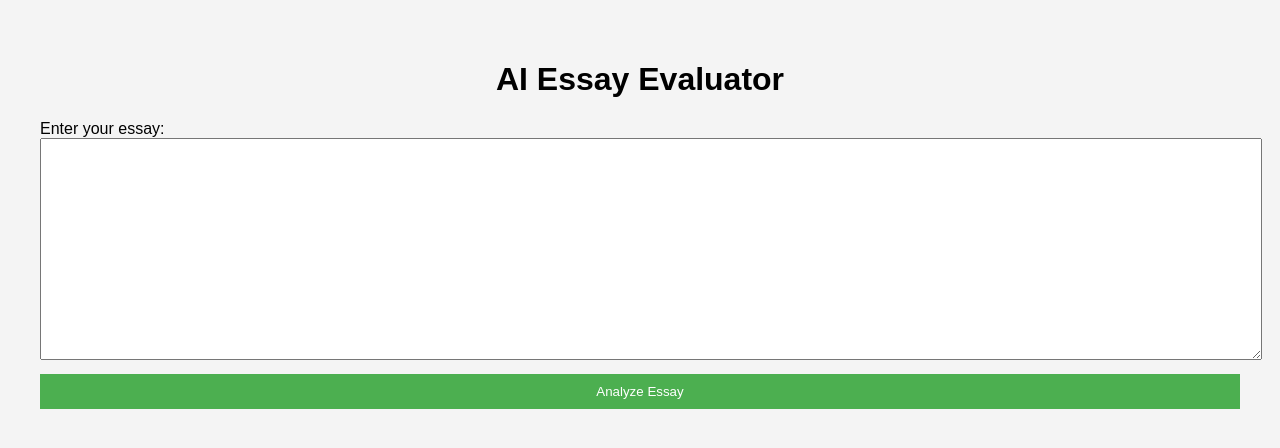
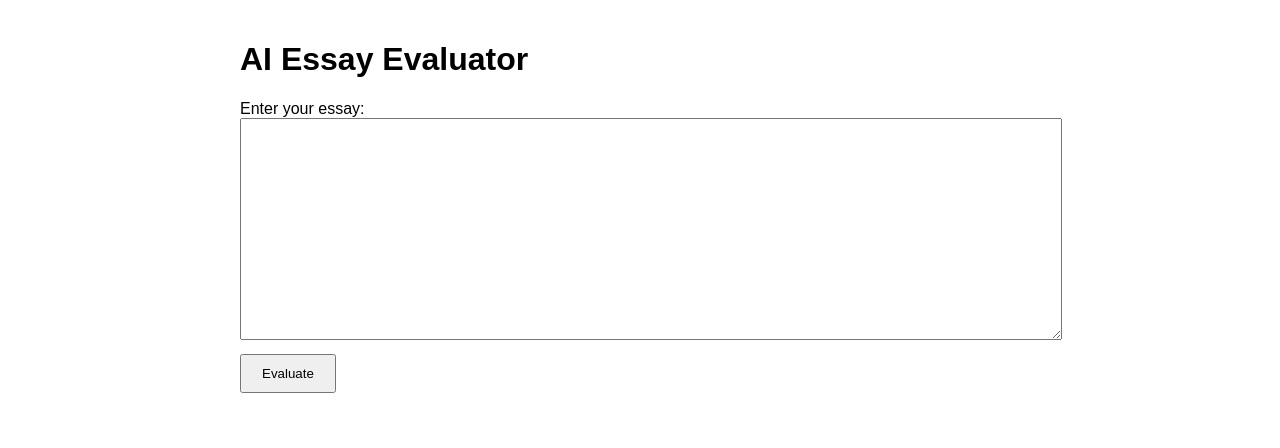
Before and after one commit to Zhengkii-bis/flask-chatbot, a Flask app: page / in a window 1280 px wide. Shown: the top 448 px of the page. Run offline with Flask 3, Linux system fonts and the light colour scheme.

Commit message:
Update index.html

```diff
--- a/templates/index.html
+++ b/templates/index.html
@@ -7,12 +7,10 @@
     <style>
         body {
             font-family: Arial, sans-serif;
-            margin: 20px;
+            margin: 40px;
             padding: 20px;
-            background-color: #f4f4f4;
-        }
-        h1 {
-            text-align: center;
+            max-width: 800px;
+            margin: auto;
         }
         textarea {
             width: 100%;
@@ -20,45 +18,39 @@
             padding: 10px;
         }
         button {
-            display: block;
-            width: 100%;
-            padding: 10px;
+            padding: 10px 20px;
             margin-top: 10px;
-            background-color: #4CAF50;
-            color: white;
-            border: none;
-            cursor: pointer;
         }
-        button:hover {
-            background-color: #45a049;
-        }
-        .result {
+        .output {
             margin-top: 20px;
             padding: 10px;
-            background: white;
-            border: 1px solid #ddd;
+            border: 1px solid #ccc;
+            background-color: #f9f9f9;
         }
     </style>
 </head>
 <body>
 
     <h1>AI Essay Evaluator</h1>
-
-    <form method="POST">
-        <label for="essay">Enter your essay:</label>
-        <textarea id="essay" name="essay" required></textarea>
-        <button type="submit">Analyze Essay</button>
+    <form action="/" method="post">
+        <label for="essay">Enter your essay:</label><br>
+        <textarea name="essay" id="essay"></textarea><br>
+        <button type="submit">Evaluate</button>
     </form>
 
     {% if feedback %}
-        <div class="result">
+        <div class="output">
             <h2>Analysis Results</h2>
-            <p>{{ feedback | safe }}</p>
+            <p><strong>Word Count:</strong> {{ word_count }}</p>
+            <p><strong>Spelling Mistakes:</strong> {{ spelling_mistakes }}</p>
+            <p><strong>Readability Score:</strong> {{ readability }}</p>
+            <p><strong>Grammar Suggestions:</strong> {{ grammar_feedback }}</p>
+            <p><strong>Organization Feedback:</strong> {{ organization_feedback }}</p>
         </div>
     {% endif %}
 
     {% if corrected_essay %}
-        <div class="result">
+        <div class="output">
             <h2>Corrected Essay</h2>
             <p>{{ corrected_essay }}</p>
         </div>
```
